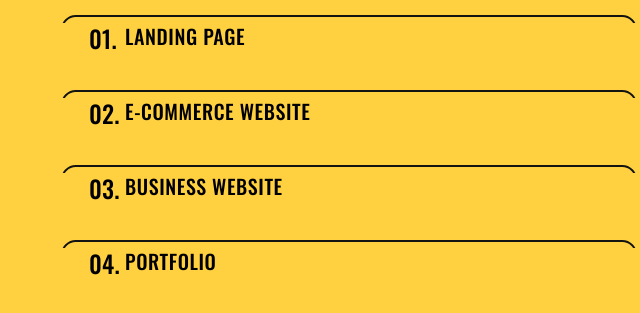
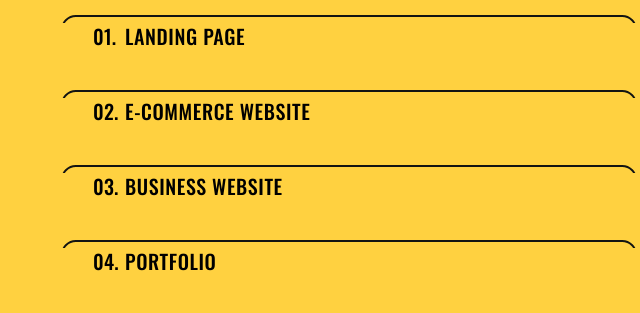
Before and after one commit to valeriia-styfurak/creative-code, a website built with Parcel: page src/index.html in a window 1280 px wide. Shown: the part 993-1306 px from the top of the page, 611-1251 px from the left. Built offline with nearby package versions, Linux system fonts and the light colour scheme.

Commit message:
change about-numbers styles

```diff
--- a/src/sass/components/_about.scss
+++ b/src/sass/components/_about.scss
@@ -109,6 +109,11 @@
   font-size: var(--space-6);
   font-weight: var(--text-medium);
   letter-spacing: 0.0156rem;
+
+  @media screen and (min-width: $screen-md-min) {
+    font-size: var(--space-5);
+    left: 2rem;
+  }
 }
 
 .about-item h3 {
```
